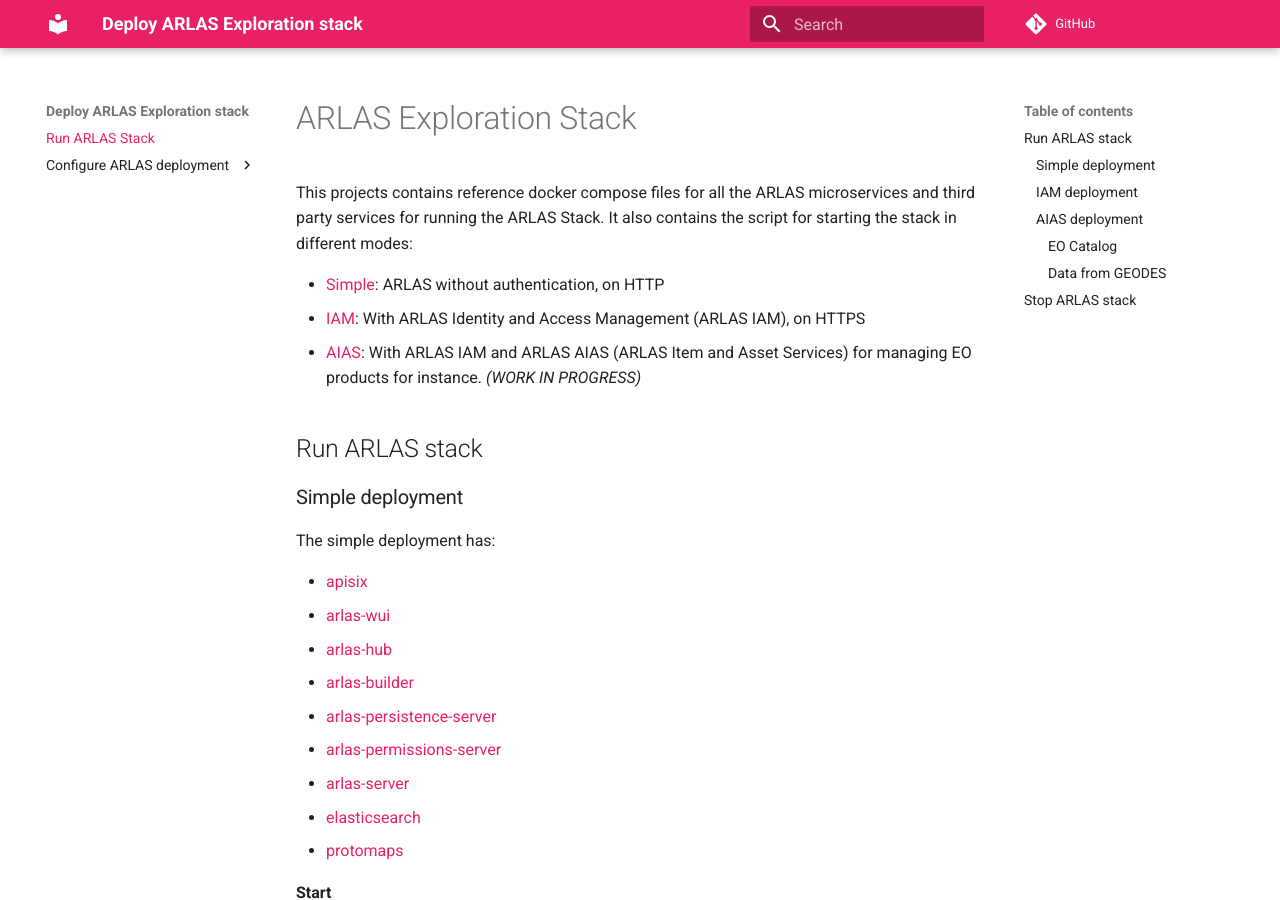
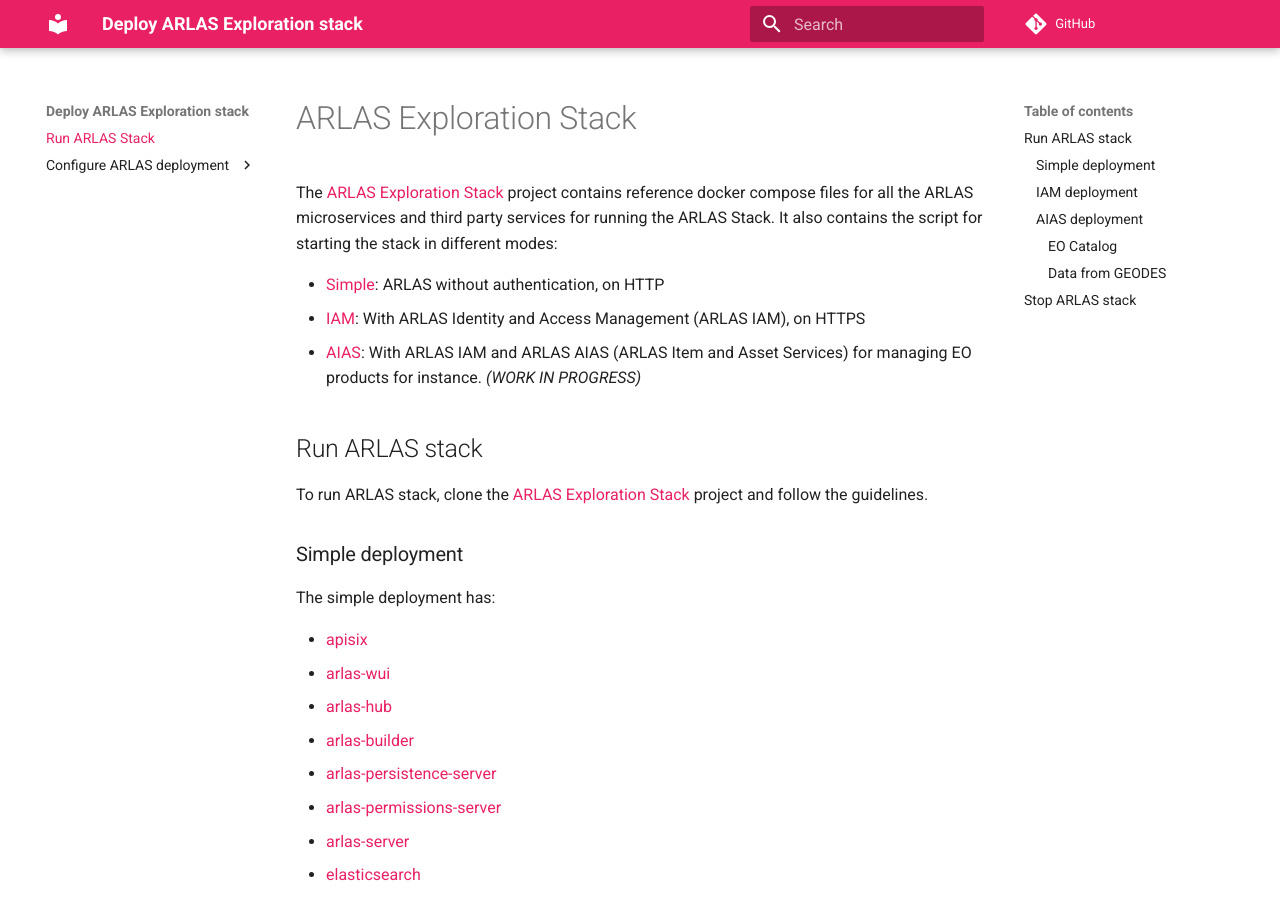
Before and after one commit to gisaia/ARLAS-Exploration-stack, an MkDocs documentation site: the page built from docs/docs/arlas_exploration_stack.md, in a window 1280 px wide and 900 px high. Built offline with MkDocs 1.6.1 and Material for MkDocs 9.7.7, drawn with Linux system fonts in a browser that asks for light colours; comment, search, counter and statistics services are not loaded.

Commit message:
Add link to github project

```diff
--- a/docs/docs/arlas_exploration_stack.md
+++ b/docs/docs/arlas_exploration_stack.md
@@ -1,12 +1,14 @@
 # ARLAS Exploration Stack
 
-This projects contains reference docker compose files for all the ARLAS microservices and third party services for running the ARLAS Stack. It also contains the script for starting the stack in different modes:
+The [ARLAS Exploration Stack](https://github.com/gisaia/ARLAS-Exploration-stack) project contains reference docker compose files for all the ARLAS microservices and third party services for running the ARLAS Stack. It also contains the script for starting the stack in different modes:
 
 - [Simple](#simple-deployment): ARLAS without authentication, on HTTP
 - [IAM](#iam-deployment): With ARLAS Identity and Access Management (ARLAS IAM), on HTTPS
 - [AIAS](#aias-deployment): With ARLAS IAM and ARLAS AIAS (ARLAS Item and Asset Services) for managing EO products for instance. *(WORK IN PROGRESS)*
 
 ## Run ARLAS stack
+
+To run ARLAS stack, clone the [ARLAS Exploration Stack](https://github.com/gisaia/ARLAS-Exploration-stack) project and follow the guidelines.
 
 ### Simple deployment
 
```
